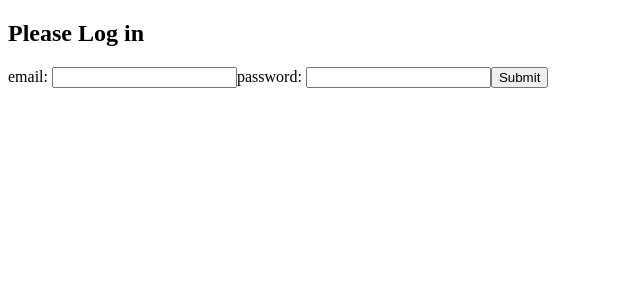
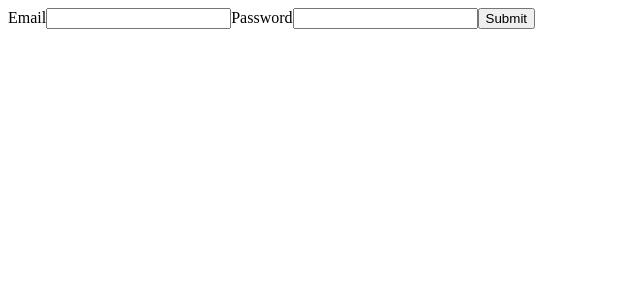
Before and after one commit to simonxcode/form-unit-test, a React (Create React App) app: page / in a window 1280 px wide. Shown: the top 300 px of the page, without its empty margins (0-640 px from the left). Built offline with nearby package versions, Linux system fonts and the light colour scheme.

Commit message:
Mock up login form

```diff
--- a/src/App.js
+++ b/src/App.js
@@ -1,19 +1,21 @@
-import React from 'react';
-class App extends React.Component {
-  render() {
-    return (
+import React from 'react'
+
+function Form() {
+  return (
     <div>
       <form>
-        <h2>Please Log in</h2>
         <label>
-          email: <input type='email' name='email' required={true}/>
-          password: <input type='password' name='password' required={true} />
+         Email
+          <input type='text' name='user' />
         </label>
-        <button type='submit'>Submit</button>
+        <label>
+          Password
+          <input type='text' name='password' />
+        </label>
+        <input type='submit' name='submit' />
       </form>
     </div>
-    )
-  }
+  )
 }
 
-export default App;
+export default Form;
```
